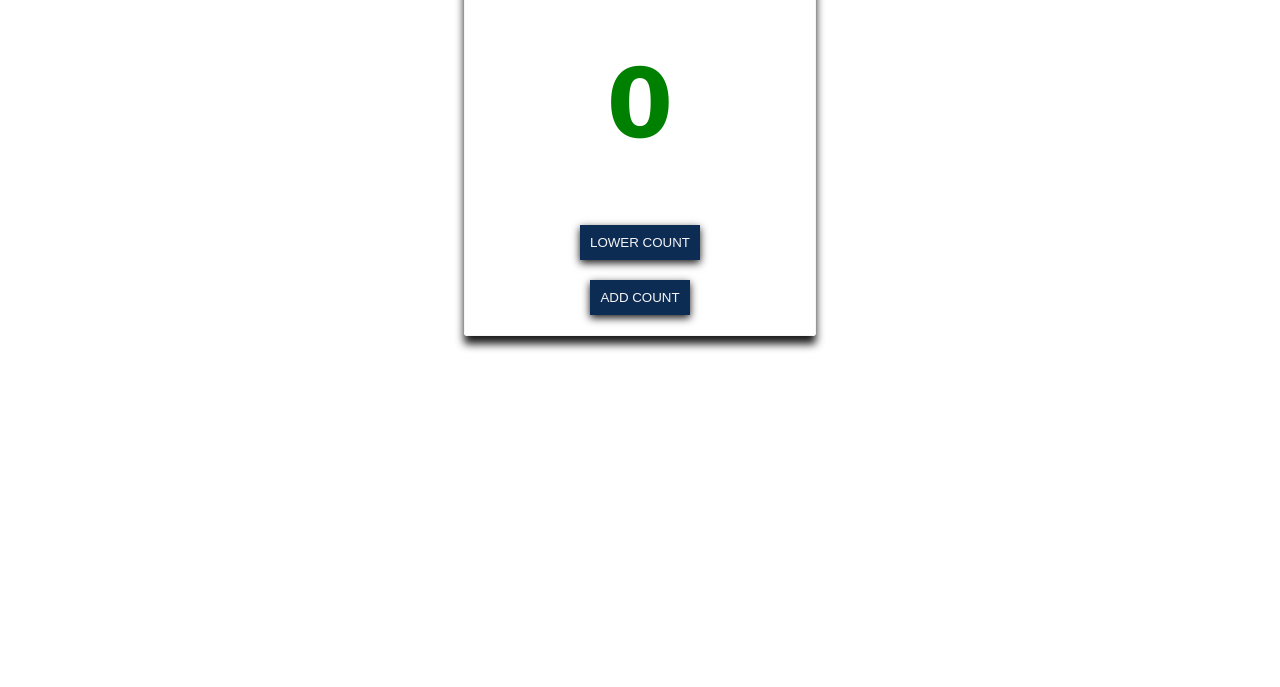
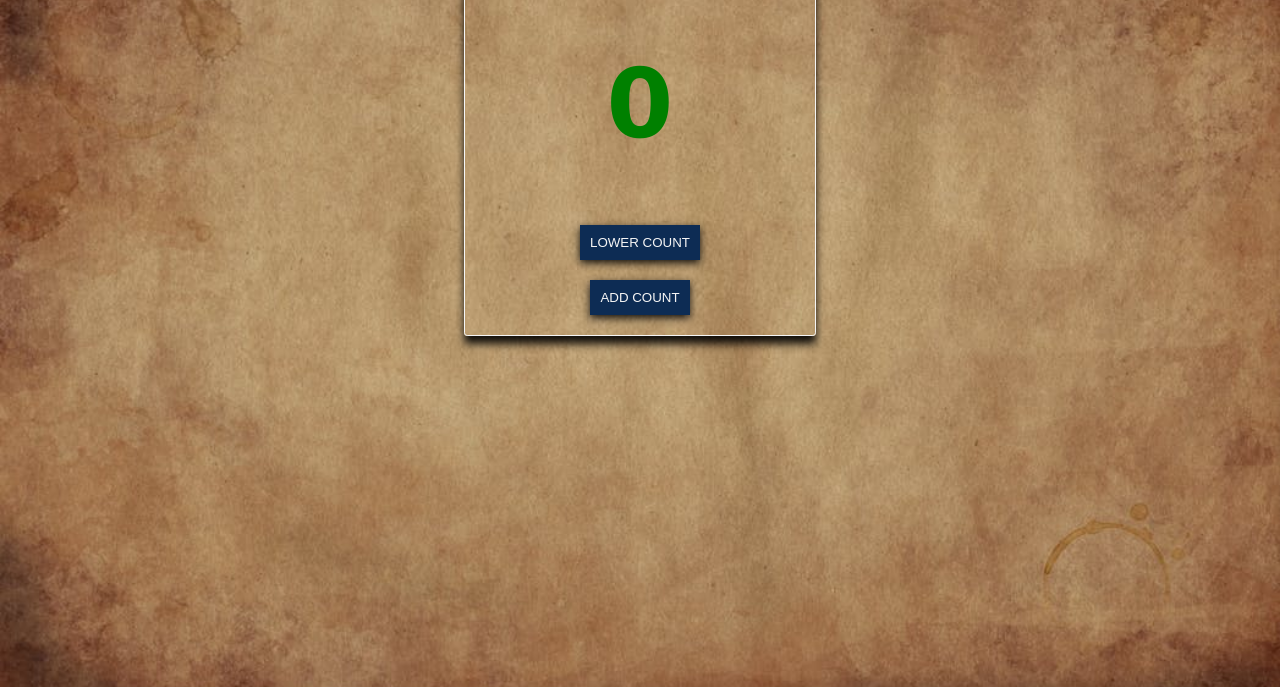
Before and after one commit to Iniolu1/Task3-JavaScript, a plain HTML site: page index.html in a window 1280 px wide. Shown: the part 113-800 px from the top of the page. Drawn offline with Linux system fonts and the light colour scheme.

Commit message:
Updated image file path

```diff
--- a/Index.css
+++ b/Index.css
@@ -8,7 +8,7 @@
 
 
   body {
-    background: url("../counter/background.jpeg") center/cover fixed no-repeat;
+    background: url("../background.jpeg") center/cover fixed no-repeat;
     color: #f5f5f5;
     align-items: center;
   }
```
